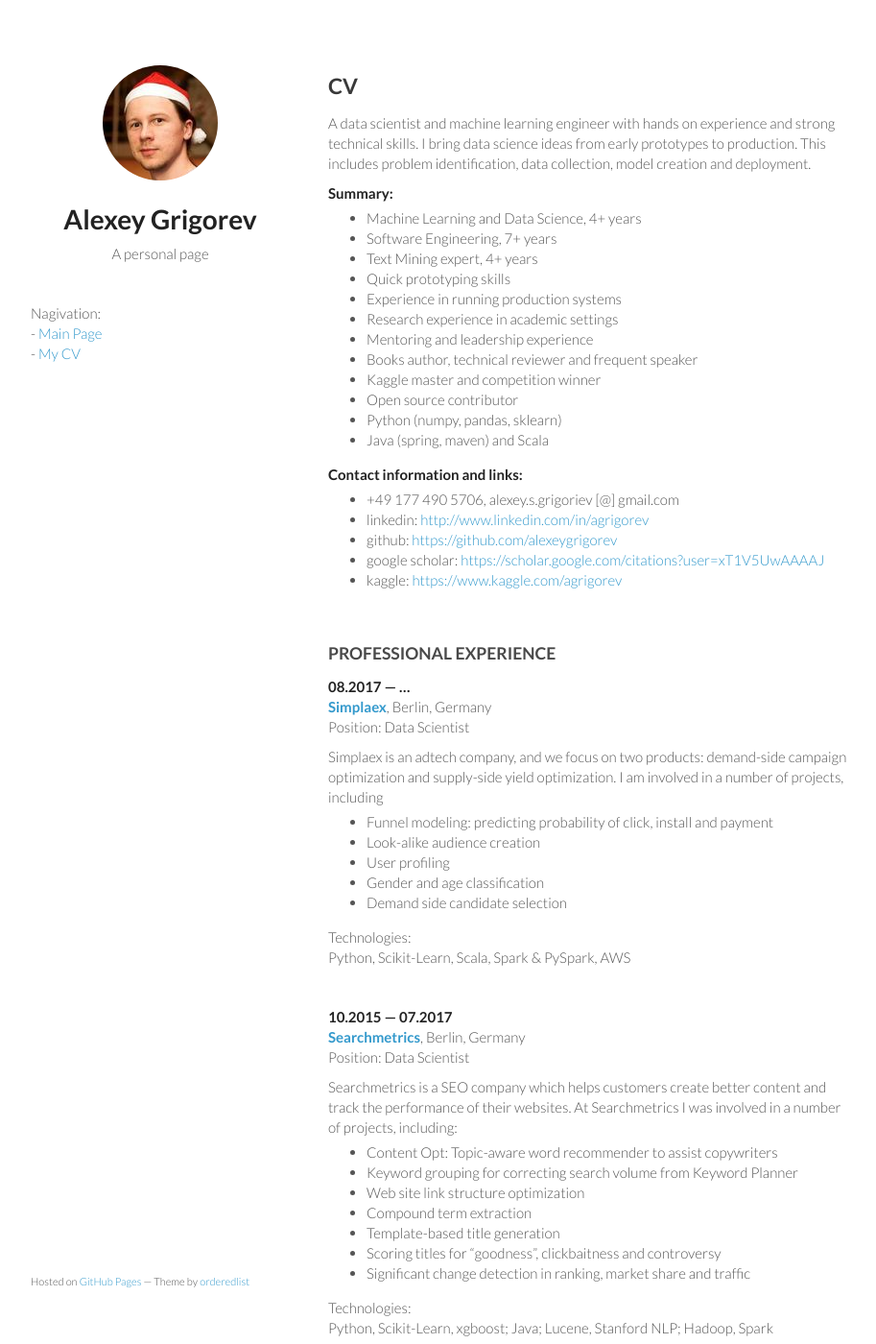
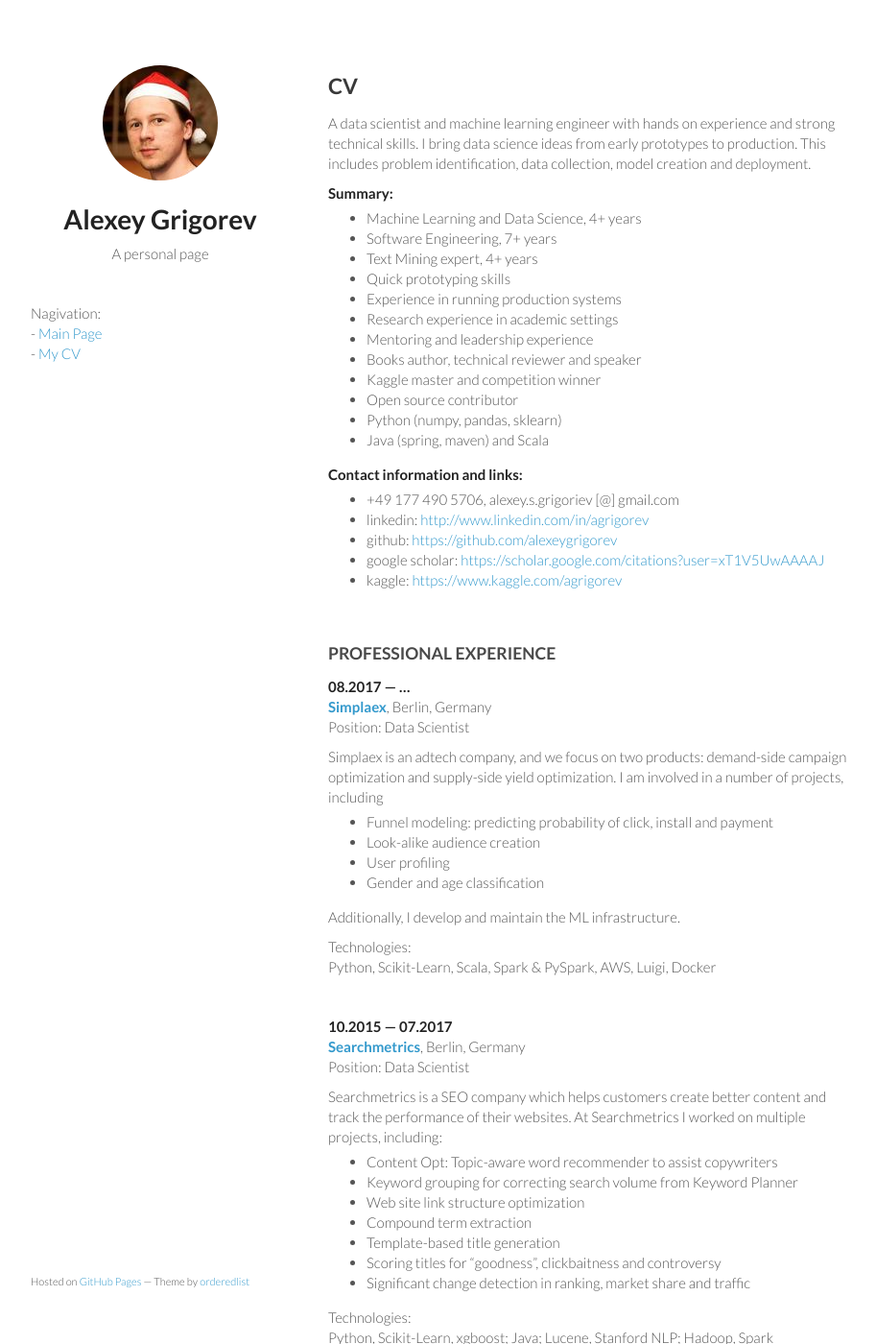
Before and after one commit to alexeygrigorev/alexeygrigorev.github.io, a Jekyll site: the page built from cv.md, in a window 1280 px wide and 1400 px high. Shown: the whole window at 96% size, without its empty margins (178-1091 px from the left). Built offline with Jekyll 4.4.1, drawn with Linux system fonts in a browser that asks for light colours.

Commit message:
Update cv.md

```diff
--- a/cv.md
+++ b/cv.md
@@ -20,7 +20,7 @@ A data scientist and machine learning engineer with hands on experience and stro
 - Experience in running production systems
 - Research experience in academic settings
 - Mentoring and leadership experience
-- Books author, technical reviewer and frequent speaker
+- Books author, technical reviewer and speaker
 - Kaggle master and competition winner
 - Open source contributor
 - Python (numpy, pandas, sklearn)
@@ -49,10 +49,11 @@ Simplaex is an adtech company, and we focus on two products: demand-side campaig
 - Look-alike audience creation
 - User profiling
 - Gender and age classification
-- Demand side candidate selection
+
+Additionally, I develop and maintain the ML infrastructure.
 
 Technologies:<br/>
-Python, Scikit-Learn, Scala, Spark & PySpark, AWS<br/>
+Python, Scikit-Learn, Scala, Spark & PySpark, AWS, Luigi, Docker<br/>
 
 &nbsp;
 
@@ -60,7 +61,7 @@ Python, Scikit-Learn, Scala, Spark & PySpark, AWS<br/>
 <strong>[Searchmetrics](http://www.searchmetrics.com)</strong>, Berlin, Germany<br/>
 Position: Data Scientist<br/>
 
-Searchmetrics is a SEO company which helps customers create better content and track the performance of their websites. At Searchmetrics I was involved in a number of projects, including:
+Searchmetrics is a SEO company which helps customers create better content and track the performance of their websites. At Searchmetrics I worked on multiple projects, including:
 
 - Content Opt: Topic-aware word recommender to assist copywriters
 - Keyword grouping for correcting search volume from Keyword Planner
```
